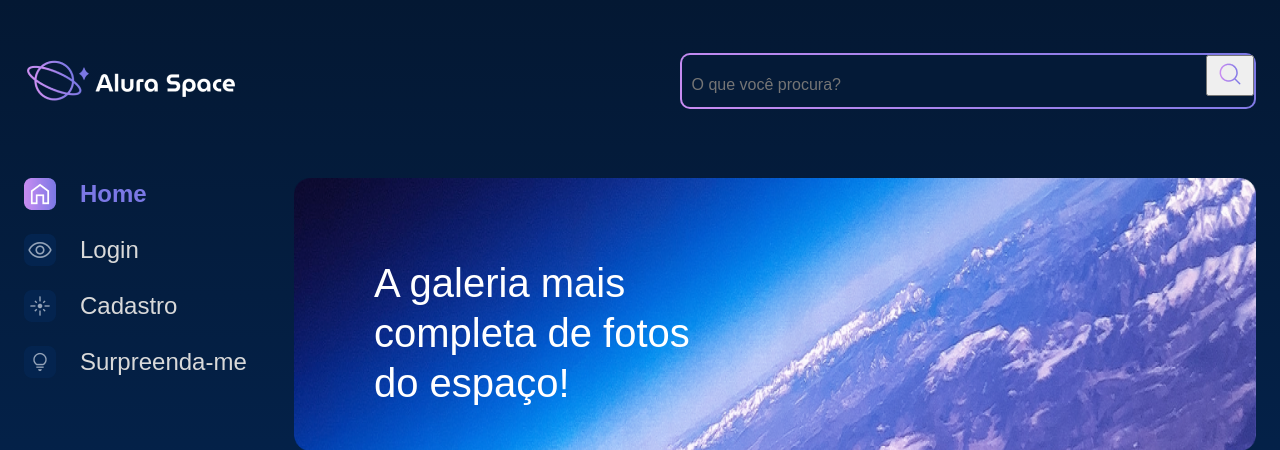
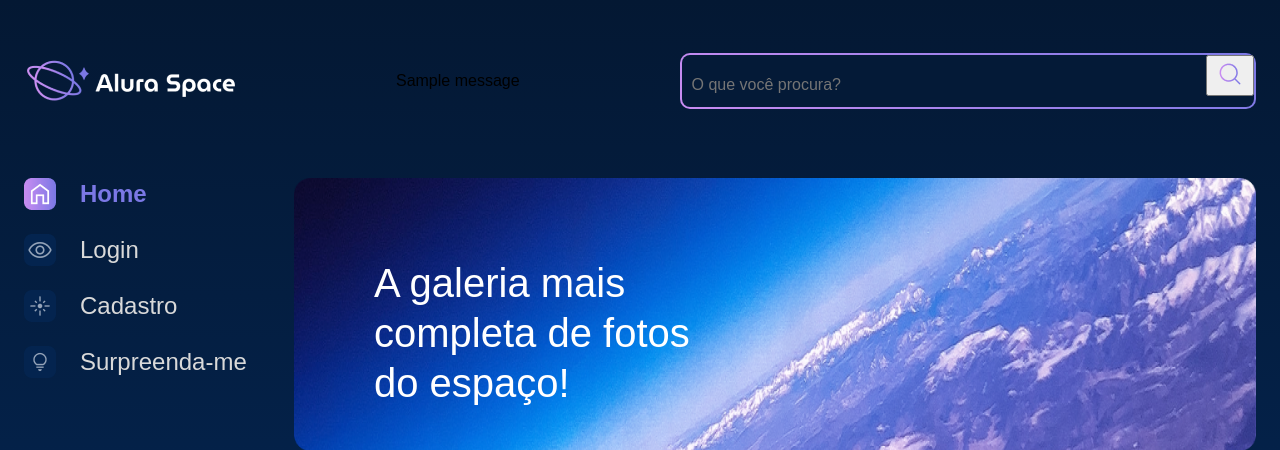
Before and after one commit to thaisdMM/alura_space, a Django app: page / in a window 1280 px wide. Shown: the top 450 px of the page. Run offline with Django 5.2, Linux system fonts and the light colour scheme; tables that the repository leaves empty hold one stand-in row (values such as "Sample post"); grey boxes marked "Sample" are stand-in pictures; one stand-in notice (Sample message) is shown.

Commit message:
feat(templates): add alert messages to login, cadastro and _menu

```diff
--- a/templates/galeria/partials/_menu.html
+++ b/templates/galeria/partials/_menu.html
@@ -2,6 +2,14 @@
 <div class="pagina-inicial">
     <header class="cabecalho">
         <img src="{% static '/assets/logo/Logo(2).png' %}" alt="Logo da Alura Space" />
+
+        <!-- add messages -->
+             {% for message in messages %}
+             <div class="alert alert-primary">
+                <p id="messages">{{ message }}</p>
+             </div>
+             {% endfor %}
+
         <div class="cabecalho__busca">
             <div class="busca__fundo">
                 <form action="{% url 'buscar' %}">
```
Also changed, not shown: templates/usuarios/cadastro.html (+8 -0 lines), templates/usuarios/login.html (+8 -0 lines).
